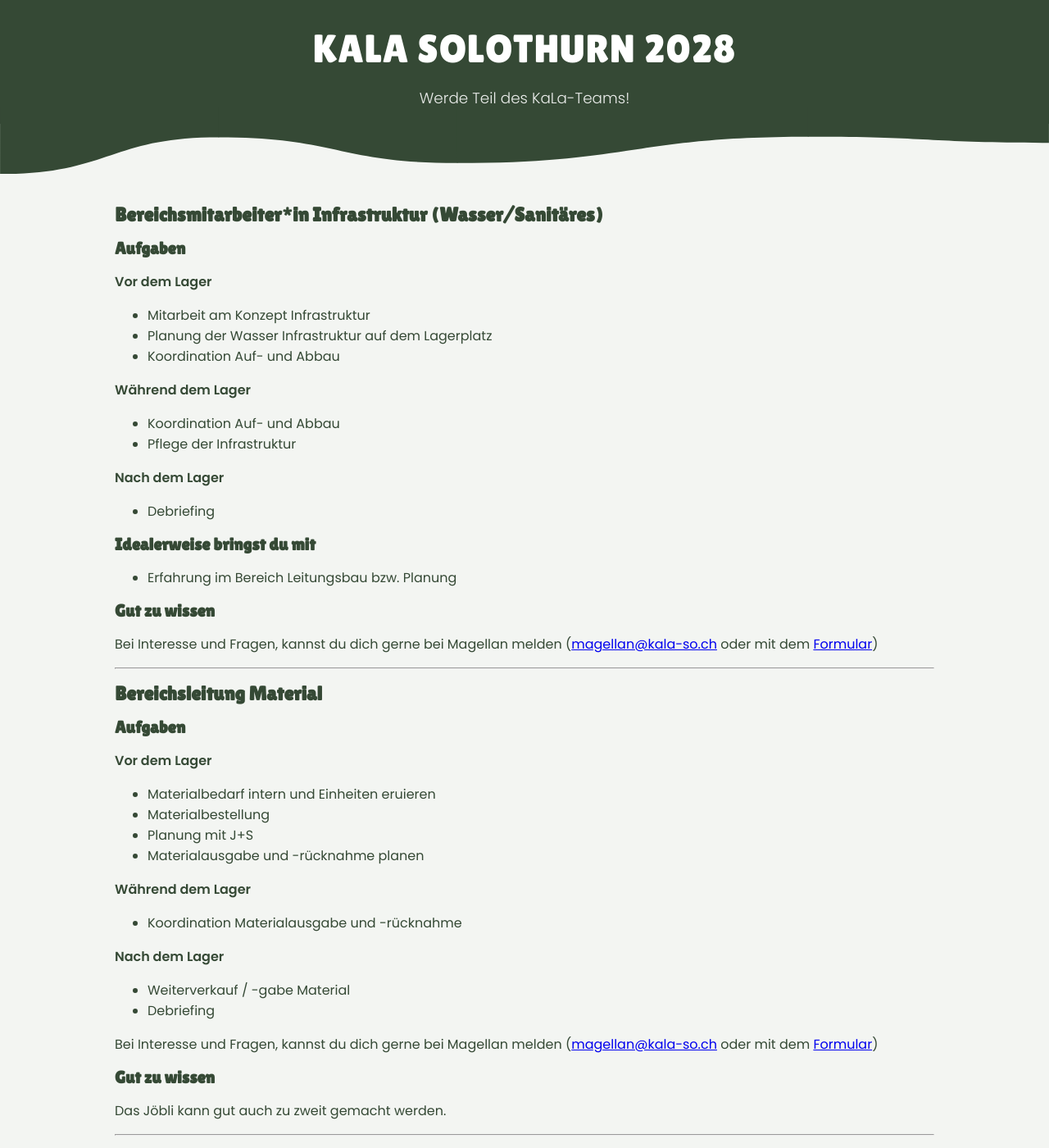
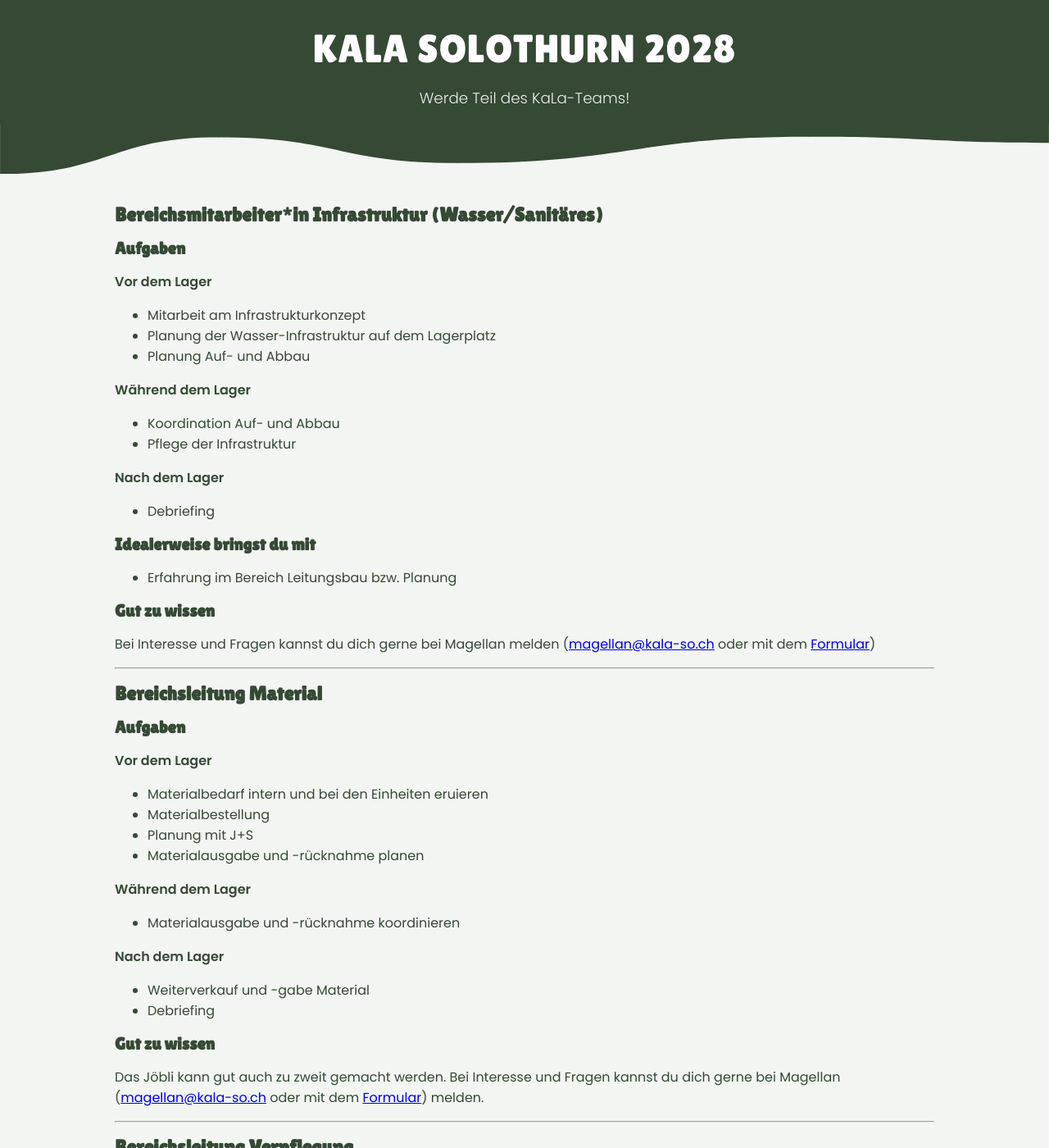
Before and after one commit to kala-so/ausschreibungen, a Jekyll site: the page built from _includes/40_log.md, in a window 1280 px wide and 1400 px high. Shown: the whole window at 82% size. Built offline with Jekyll 4.4.1, drawn with Linux system fonts in a browser that asks for light colours; our own code applies the rules of GitHub Pages for plain Markdown files; some of the changed text lies outside the part shown.

Commit message:
Update 40_log.md

```diff
--- a/_includes/40_log.md
+++ b/_includes/40_log.md
@@ -4,9 +4,9 @@
 
 **Vor dem Lager**
 
-* Mitarbeit am Konzept Infrastruktur
-* Planung der Wasser Infrastruktur auf dem Lagerplatz
-* Koordination Auf- und Abbau
+* Mitarbeit am Infrastrukturkonzept
+* Planung der Wasser-Infrastruktur auf dem Lagerplatz
+* Planung Auf- und Abbau
 
 **Während dem Lager**
 
@@ -23,7 +23,7 @@
 
 ### Gut zu wissen
 
-Bei Interesse und Fragen, kannst du dich gerne bei Magellan melden (<span class="obfuscated-email" data-user="magellan"></span>)
+Bei Interesse und Fragen kannst du dich gerne bei Magellan melden (<span class="obfuscated-email" data-user="magellan"></span>)
 
 ---
 
@@ -33,25 +33,24 @@ Bei Interesse und Fragen, kannst du dich gerne bei Magellan melden (<span class=
 
 **Vor dem Lager**
 
-* Materialbedarf intern und Einheiten eruieren
+* Materialbedarf intern und bei den Einheiten eruieren
 * Materialbestellung
 * Planung mit J+S
 * Materialausgabe und -rücknahme planen
 
 **Während dem Lager**
 
-* Koordination Materialausgabe und -rücknahme
+* Materialausgabe und -rücknahme koordinieren
 
 **Nach dem Lager**
 
-* Weiterverkauf / -gabe Material
+* Weiterverkauf und -gabe Material
 * Debriefing
-
-Bei Interesse und Fragen, kannst du dich gerne bei Magellan melden (<span class="obfuscated-email" data-user="magellan"></span>)
 
 ### Gut zu wissen
 
 Das Jöbli kann gut auch zu zweit gemacht werden.
+Bei Interesse und Fragen kannst du dich gerne bei Magellan (<span class="obfuscated-email" data-user="magellan"></span>) melden.
 
 ---
 
@@ -78,15 +77,15 @@ Das Jöbli kann gut auch zu zweit gemacht werden.
 
 ### Idealerweise bringst du mit
 
-* Erfahrungen im Bereich Grossküche / Catering
+* Erfahrung im Bereich Grossküche / Catering
 * Erfahrung mit Menüplanung in Lagerküchen
 
 ### Gut zu wissen
 
-Der Job darf sehr gerne zu Zweit besetzt werden
-Bei Interesse und Fragen, kannst du dich gerne bei Magellan melden (<span class="obfuscated-email" data-user="magellan"></span>)
+Der Job darf sehr gerne zu zweit besetzt werden.
+Bei Interesse und Fragen kannst du dich gerne bei Magellan (<span class="obfuscated-email" data-user="magellan"></span>) melden.
 
-Bereichsleitung Post
+##Bereichsleitung Post
 
 ### Aufgaben
 
@@ -94,13 +93,14 @@ Bereichsleitung Post
 
 * Absprache mit der Post
 * Planung Post
-* Interne Post
+* Organisation interne Post
 
 **Während dem Lager**
 
 * Verteilung Briefe & Päckli
 
-Bei Interesse und Fragen, kannst du dich gerne bei Magellan melden (<span class="obfuscated-email" data-user="magellan"></span>)
+### Gut zu wissen
+Bei Interesse und Fragen kannst du dich gerne bei Magellan (<span class="obfuscated-email" data-user="magellan"></span>) melden.
 
 ---
 ## Bereichsleitung Recycling & Entsorgung
@@ -122,5 +122,5 @@ Bei Interesse und Fragen, kannst du dich gerne bei Magellan melden (<span class=
 
 ### Gut zu wissen
 
-Der Job darf sehr gerne zu Zweit besetzt werden
-Bei Fragen oder Interesse kannst du dich gerne bei Leggo (<span class="obfuscated-email" data-user="leggo"></span>) melden
+Der Job darf sehr gerne zu zweit besetzt werden
+Bei Fragen oder Interesse kannst du dich gerne bei Leggo (<span class="obfuscated-email" data-user="leggo"></span>) melden.
```
